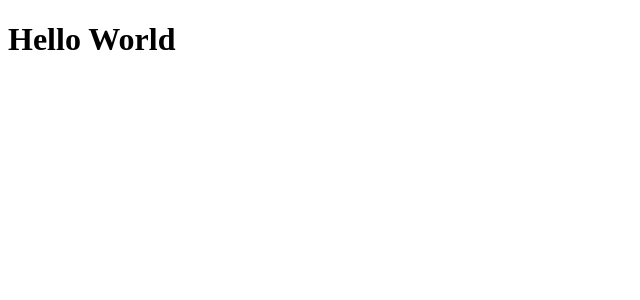
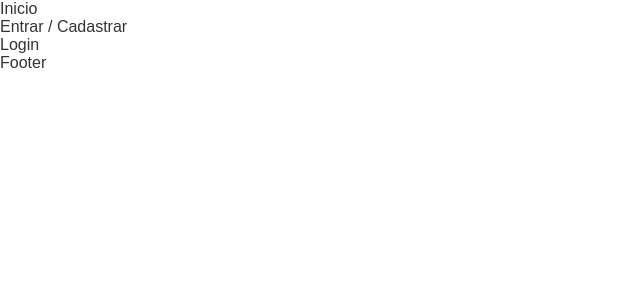
Before and after one commit to gabrieldevui-coder/peloMundo, a React (Vite) app: page /login in a window 1280 px wide. Shown: the top 300 px of the page, without its empty margins (0-640 px from the left). Built offline with nearby package versions, Linux system fonts and the light colour scheme.

Commit message:
feat(layout): add initial routes and layout structure

```diff
--- /dev/null
+++ b/src/App.css
@@ -0,0 +1,51 @@
+
+/* ===== CSS RESET ===== */
+* {
+  margin: 0;
+  padding: 0;
+  box-sizing: border-box;
+}
+html {
+  font-size: 100%;
+  scroll-behavior: smooth;
+}
+body {
+--firstFont: sans-serif , Arial, Helvetica, sans-serif;
+--secondFont:'Lexend Deca' , Georgia;
+font-family: var(--firstFont);
+color: #333;
+
+}
+ul,
+ol {
+  list-style: none;
+}
+a {
+  text-decoration: none;
+  color: inherit;
+}
+img,
+picture,
+video,
+canvas,
+svg {
+  display: block;
+  max-width: 100%;
+}
+input,
+button,
+textarea,
+select {
+ display: block;
+}
+button {
+  background: none;
+  border: none;
+  cursor: pointer;
+}
+
+.container{
+  max-width: 950px;
+  padding: 0 1rem;
+  margin: 0 auto;
+}
--- a/src/App.jsx
+++ b/src/App.jsx
@@ -1,10 +1,22 @@
+import React from 'react';
+import './App.css';
+import { BrowserRouter, Route, Routes } from 'react-router-dom';
+import Header from './components/Header';
+import Footer from './components/Footer';
+import Home from './components/Home';
+import Login from './components/user/Login';
 function App() {
   return (
-    <>
-      <div>
-        <h1>Hello World</h1>
-      </div>
-    </>
+    <div>
+      <BrowserRouter>
+        <Header />
+        <Routes>
+          <Route path="/" index element={<Home />} />
+          <Route path="/login" index element={<Login />} />
+        </Routes>
+        <Footer />
+      </BrowserRouter>
+    </div>
   );
 }
 
--- /dev/null
+++ b/src/components/Footer.jsx
@@ -0,0 +1,8 @@
+import React from 'react';
+import styles from './Footer.module.css';
+
+const Footer = () => {
+  return <footer>Footer</footer>;
+};
+
+export default Footer;
--- /dev/null
+++ b/src/components/Header.jsx
@@ -0,0 +1,23 @@
+import React from 'react';
+import styles from './Header.module.css';
+import { NavLink } from 'react-router-dom';
+const Header = () => {
+  return (
+    <header>
+      <nav>
+        <ul>
+          <li>
+            <NavLink to="/" end>
+              Inicio
+            </NavLink>
+          </li>
+          <li>
+            <NavLink to="/login">Entrar / Cadastrar</NavLink>
+          </li>
+        </ul>
+      </nav>
+    </header>
+  );
+};
+
+export default Header;
--- /dev/null
+++ b/src/components/Home.jsx
@@ -0,0 +1,7 @@
+import React from 'react';
+import styles from './Home.module.css';
+const Home = () => {
+  return <div>Essa é a Home do site</div>;
+};
+
+export default Home;
--- /dev/null
+++ b/src/components/user/Login.jsx
@@ -0,0 +1,7 @@
+import React from 'react';
+import styles from './Login.module.css';
+const Login = () => {
+  return <div>Login</div>;
+};
+
+export default Login;
```
Also changed, not shown: src/components/Footer.module.css (added), src/components/Header.module.css (added), src/components/Home.module.css (added), src/components/user/Login.module.css (added).
